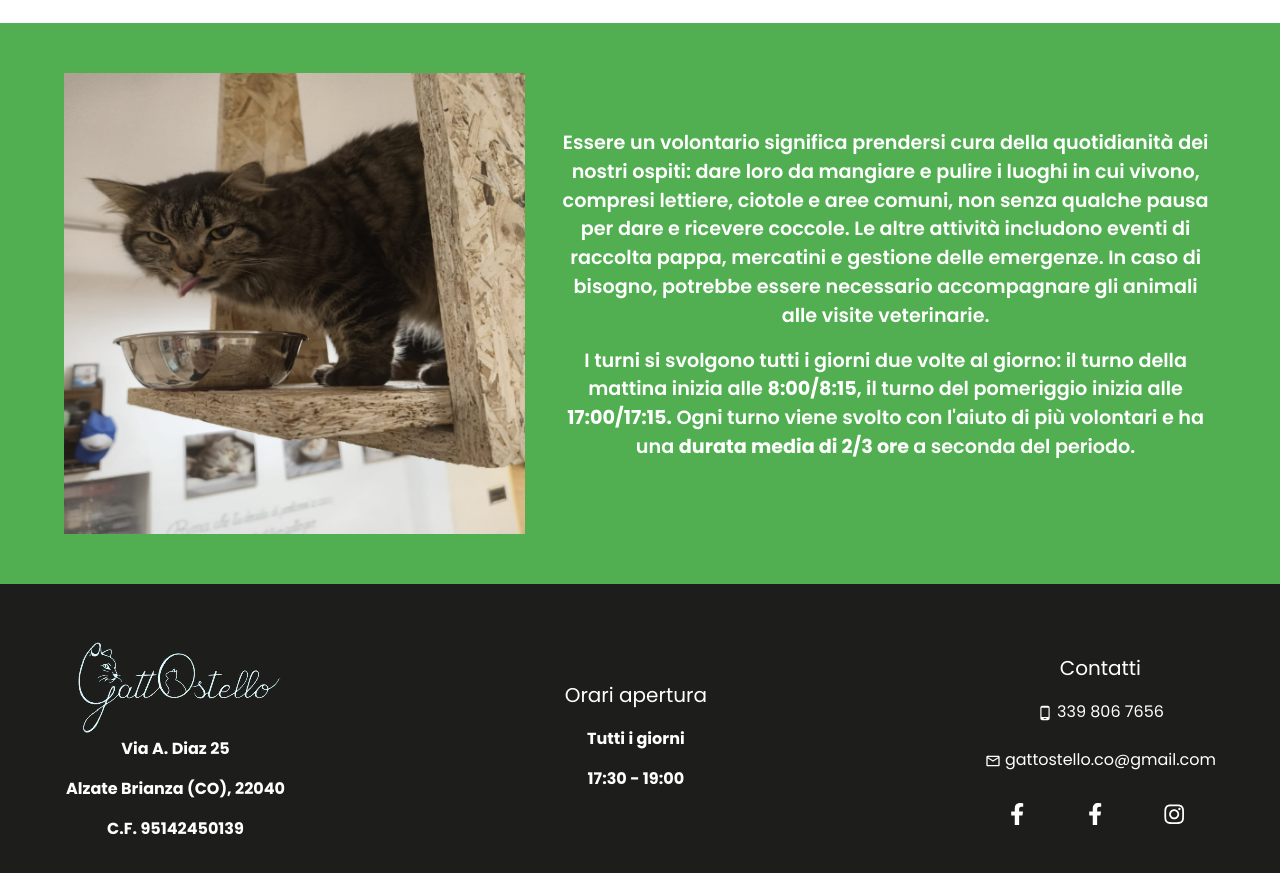
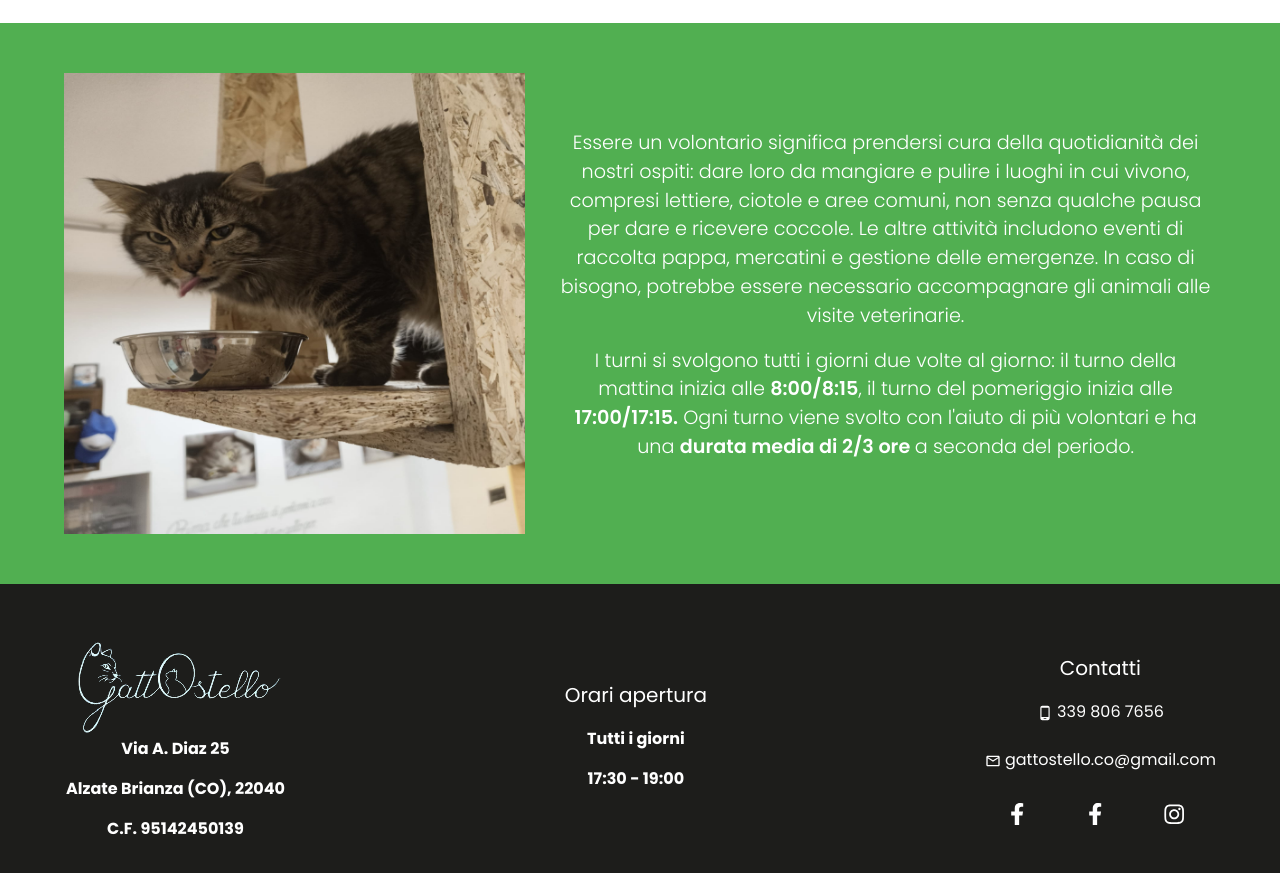
Before and after one commit to StefanoSalaa98/Gattostello, a React (Vite) app in the folder frontend/: page /unisciti in a window 1280 px wide. Shown: the part 880-1753 px from the top of the page. Built offline with nearby package versions, Linux system fonts and the light colour scheme.

Commit message:
Modifica stili testo

```diff
--- a/frontend/src/css/Unisciti.css
+++ b/frontend/src/css/Unisciti.css
@@ -70,8 +70,13 @@
 
             p {
                 font-size: 1.2em;
-                font-weight: 600;
+                font-weight: 300;
+
+                strong {
+                    font-weight: 600;
+                }
             }
+
         }
 
         .immagine {
```
